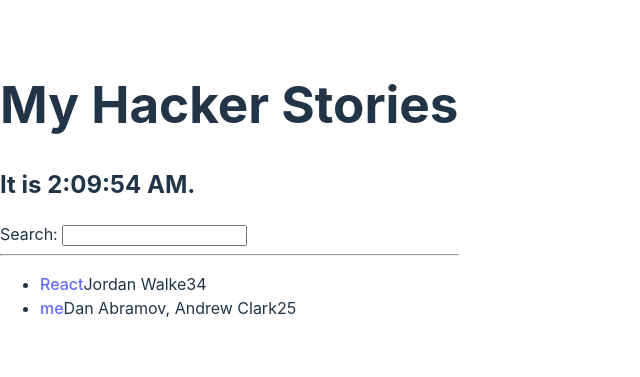
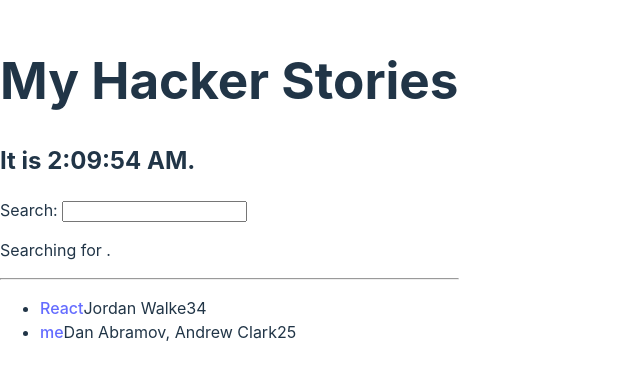
Before and after one commit to Elena-Nam/stories, a React (Vite) app: page / in a window 1280 px wide. Shown: the part 211-588 px from the top of the page, without its empty margins (0-640 px from the left). Built offline with nearby package versions, Linux system fonts and the light colour scheme.

Commit message:
added props, state and callback handler

```diff
--- a/src/App.jsx
+++ b/src/App.jsx
@@ -20,46 +20,60 @@
     objectID: 1,
   },
   ];
+
+  const handleSearch = (event) => {
+    console.log(event.target.value);
+  };
+
   return(
   <div>
   <h1>My Hacker Stories</h1>
   <h2>It is {new Date().toLocaleTimeString()}.</h2>
-  <Search />
+
+  <Search onSearch = {handleSearch}/>
   <hr />
+
   <List list = {stories}/>
   </div>
 );
 }
+
 const List = (props) => (
   <ul>
   {props.list.map((item) => (
-  <li key={item.objectID}>
-  <span>
-  <a href={item.url}>{item.title}</a>
-  </span>
-  <span>{item.author}</span>
-  <span>{item.num_comments}</span>
-  <span>{item.points}</span>
-  </li>
+  <Item key={item.objectID} item = {item}/>
   ))}
   </ul>
   );
-  const Search = () => {
+  const Item = (props) => (
+    <li>
+    <span>
+    <a href={props.item.url}>{props.item.title}</a>
+    </span>
+    <span>{props.item.author}</span>
+    <span>{props.item.num_comments}</span>
+    <span>{props.item.points}</span>
+    </li>
+  );
 
+  const Search = (props) => {
+    const [searchTerm, setSearchTerm] = React.useState('');
     const handleChange = (event) => {
 
-    // synthetic event
-    console.log(event);
-    // value of target (here: input HTML element)
-    console.log(event.target.value);
+   setSearchTerm(event.target.value);
+   props.onSearch(event);
     }
 
   return (
-<div>
-<label htmlFor="search">Search: </label>
-<input id="search" type="text" onChange={handleChange} />
-</div>
+  <div>
+  <label htmlFor="search">Search: </label>
+  <input id="search" type="text" onChange={handleChange} />
+
+  <p>
+  Searching for <strong>{searchTerm}</strong>.
+  </p>
+  </div>
   );
-    }
+}
 
 export default App;
```
